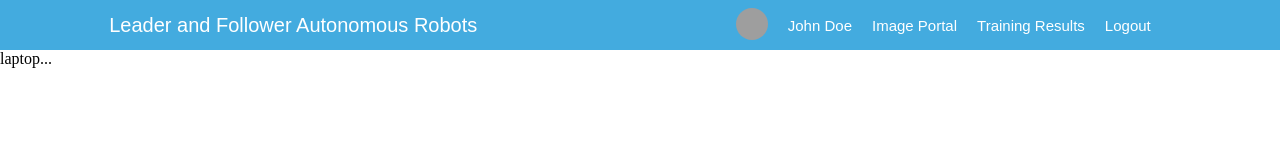
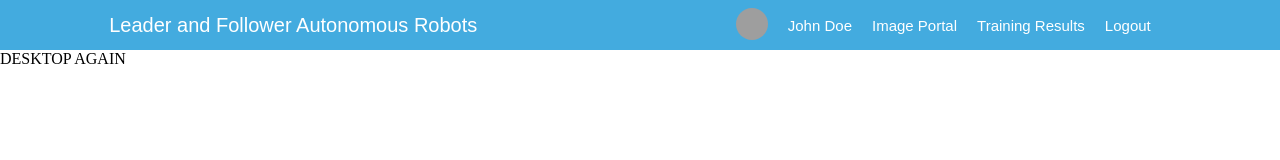
Before and after one commit to idygre/robotFrontEnd, a React (Create React App) app: page /Results in a window 1280 px wide. Shown: the top 160 px of the page. Built offline with nearby package versions, Linux system fonts and the light colour scheme; grey boxes are pictures that could not be loaded.

Commit message:
DESKTOP AGAIN

```diff
--- a/src/pages/Results.jsx
+++ b/src/pages/Results.jsx
@@ -1,7 +1,7 @@
 import React from "react";
 
 const Results = () => {
-  return <div>laptop...</div>;
+  return <div>DESKTOP AGAIN</div>;
 };
 
 export default Results;
```
